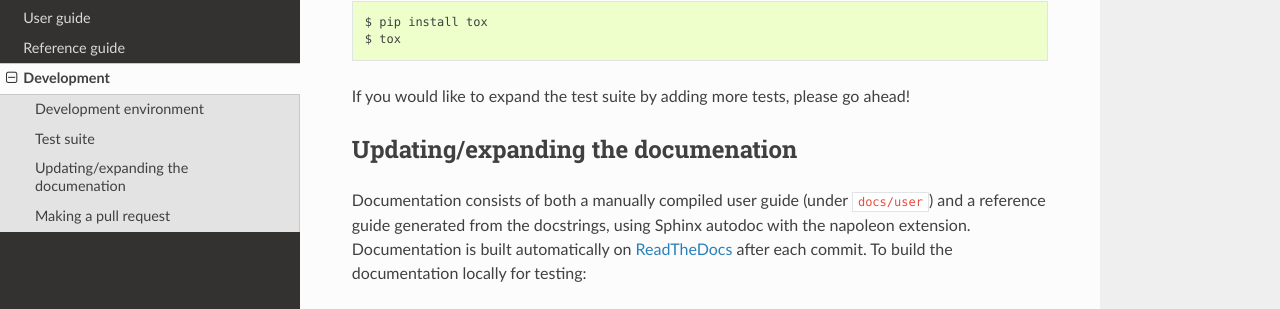
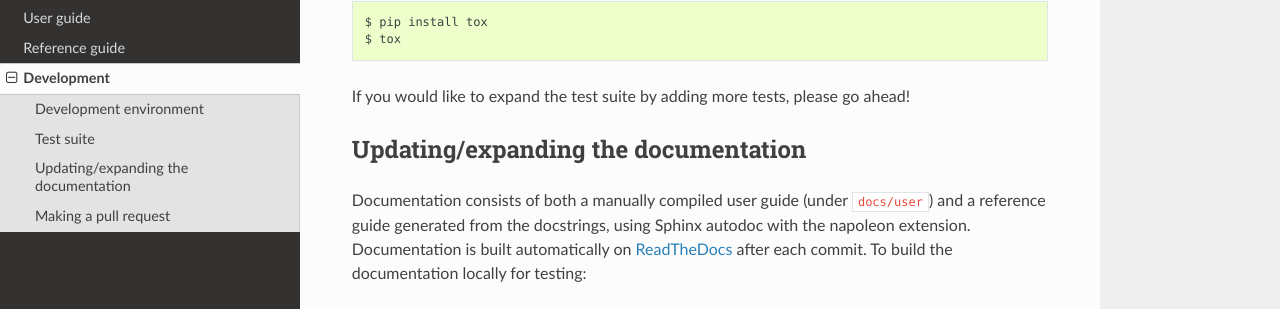
Before and after one commit to mwclient/mwclient, a Sphinx documentation site: the page built from docs/source/development/index.rst, in a window 1280 px wide and 900 px high, scrolled down 941 px. Shown: the part 127-436 px from the top of the window. Built offline with Sphinx 7.4.7 and the Read the Docs theme 2.0.0, drawn with Linux system fonts in a browser that asks for light colours; the version number is read from the project's files by our own code.

Commit message:
Fix typos (#261)

```diff
--- a/docs/source/development/index.rst
+++ b/docs/source/development/index.rst
@@ -60,8 +60,8 @@ you can use `Tox <https://tox.testrun.org/>`_. A `tox.ini` file is included.
 
 If you would like to expand the test suite by adding more tests, please go ahead!
 
-Updating/expanding the documenation
------------------------------------
+Updating/expanding the documentation
+------------------------------------
 
 Documentation consists of both a manually compiled user guide
 (under ``docs/user``) and a reference guide generated from the docstrings,
--- a/docs/source/user/connecting.rst
+++ b/docs/source/user/connecting.rst
@@ -134,7 +134,7 @@ based on the :class:`requests.auth.AuthBase`, such as Digest authentication:
 SSL client certificate authentication
 ^^^^^^^^^^^^^^^^^^^^^^^^^^^^^^^^^^^^^
 
-If your server requires a SSL client certificate to authenticate, you can
+If your server requires an SSL client certificate to authenticate, you can
 pass the ``client_certificate`` parameter:
 
     >>> site = Site('awesome.site', client_certificate='/path/to/client-and-key.pem')
```
Also changed, not shown: 1 other file.
